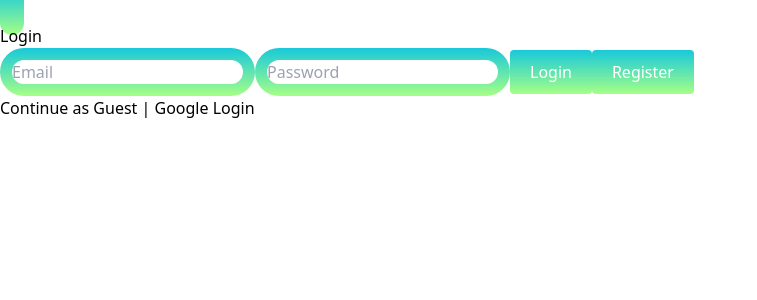
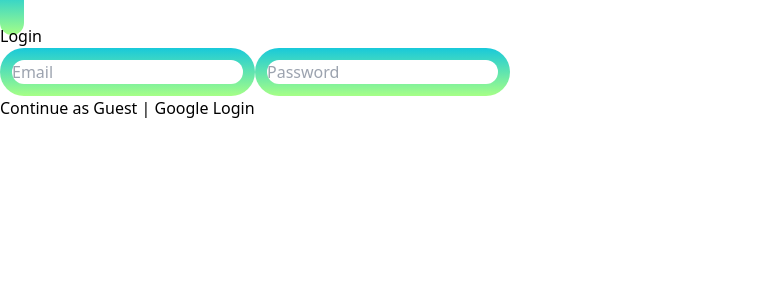
Before and after one commit to DiegoOrtegaElRincon/WildCount, a React (Vite) app in the folder client/: page / in a window 1280 px wide. Shown: the top 300 px of the page, without its empty margins (0-757 px from the left). Built offline with nearby package versions, Linux system fonts and the light colour scheme; no server answers.

Commit message:
Fix loginModal

```diff
--- a/client/src/components/loginModal/LoginModal.jsx
+++ b/client/src/components/loginModal/LoginModal.jsx
@@ -58,18 +58,7 @@ const LoginModal = ({ isOpen, onClose, onLogin }) => {
               placeholder="Password"
               onChange={(e) => { setPassword(e.target.value) }}
             />
-            <button
-              className="w-full px-4 py-2 mb-2 rounded gradient-button focus:outline-none"
-              type="submit"
-            >
-              Login
-            </button>
-            <button
-              className="w-full px-4 py-2 mb-2 rounded gradient-button focus:outline-none"
-              type="submit"
-            >
-              Register
-            </button>
+
           </form>
           <div className="text-sm">
             <button onClick={handleGuest} to="/home" className="text-blue-500">Continue as Guest</button> |
--- a/client/src/constants/index.js
+++ b/client/src/constants/index.js
@@ -32,3 +32,18 @@ export const navLinks = [
         icon: faUser
     }
 ];
+
+export const loginButton = [
+    {
+        id: "Login",
+        text: "Login",
+        value: "Login",
+        className: "w-full px-4 py-2 mb-2 rounded gradient-button focus:outline-none"
+    },
+    {
+        id: "Register",
+        text: "Register",
+        value: "Register",
+        className: "w-full px-4 py-2 mb-2 rounded gradient-button focus:outline-none"
+    }
+];
```
